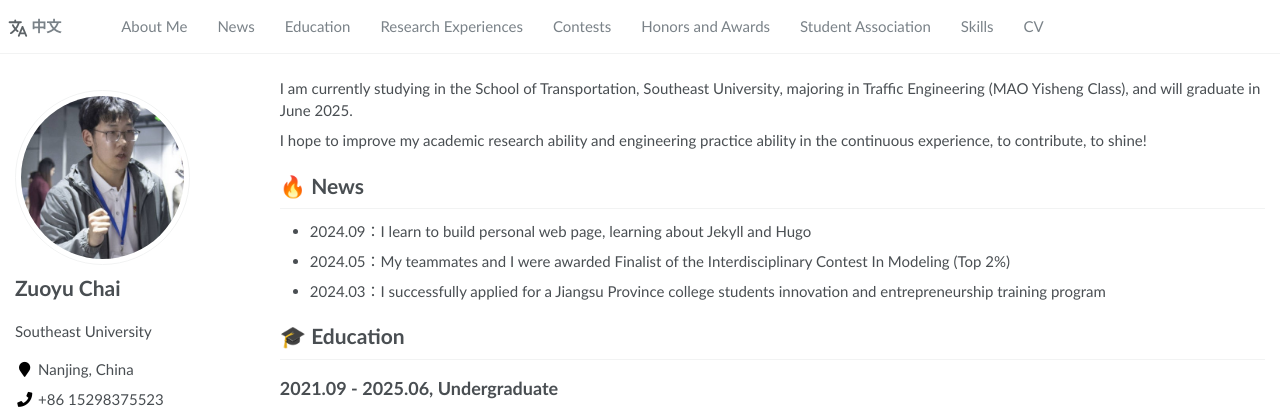
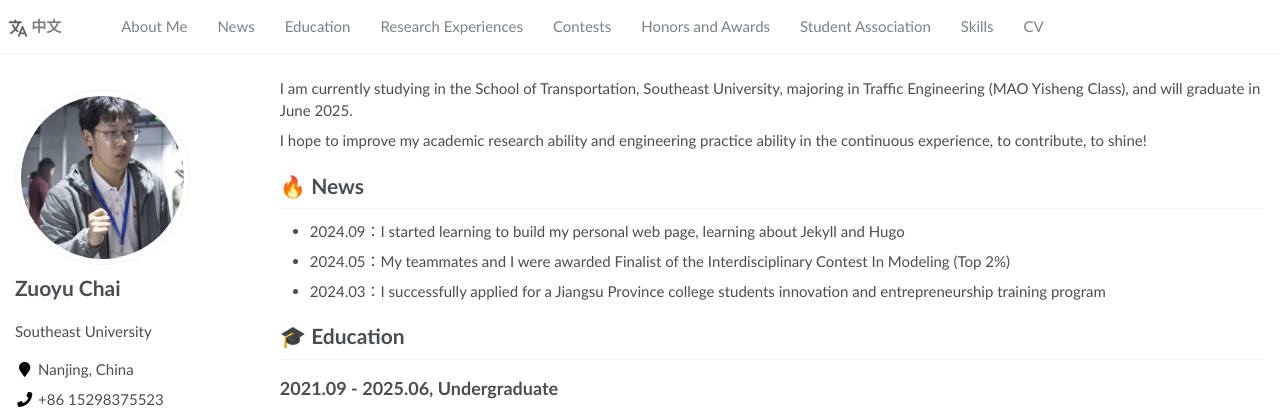
Before and after one commit to zychai/zychai.github.io, a Jekyll site: the page built from _pages/about.md, in a window 1280 px wide and 900 px high. Shown: the top 412 px of the window. Built offline with Jekyll 4.4.1, drawn with Linux system fonts in a browser that asks for light colours.

Commit message:
update about

```diff
--- a/_pages/about.md
+++ b/_pages/about.md
@@ -15,7 +15,7 @@ I am currently studying in the School of Transportation, Southeast University, m
 I hope to improve my academic research ability and engineering practice ability in the continuous experience, to contribute, to shine!
 
 # 🔥 News
-- 2024.09：I learn to build personal web page, learning about Jekyll and Hugo
+- 2024.09：I started learning to build my personal web page, learning about Jekyll and Hugo
 - 2024.05：My teammates and I were awarded Finalist of the Interdisciplinary Contest In Modeling (Top 2%)
 - 2024.03：I successfully applied for a Jiangsu Province college students innovation and entrepreneurship training program
 
```
